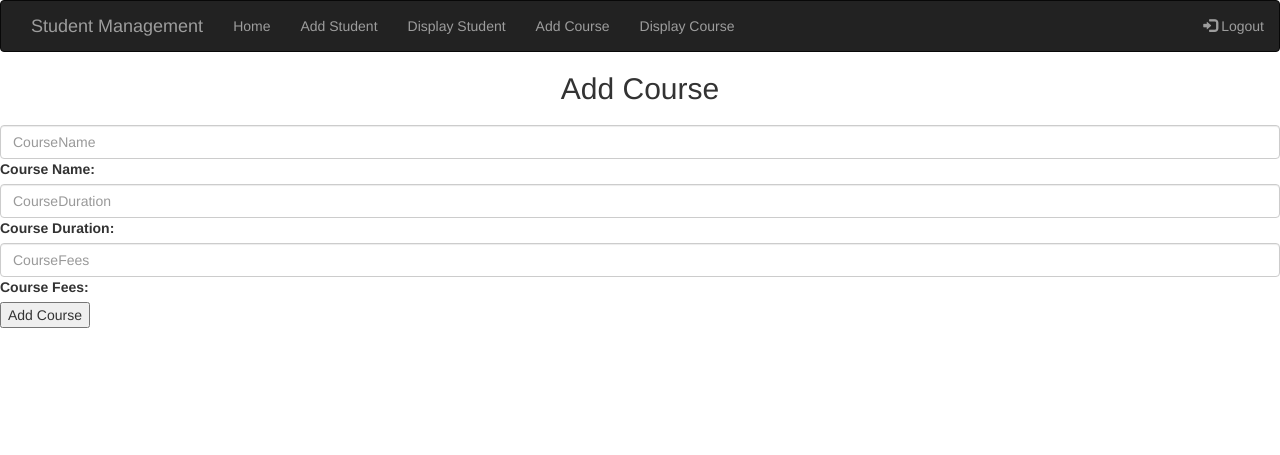
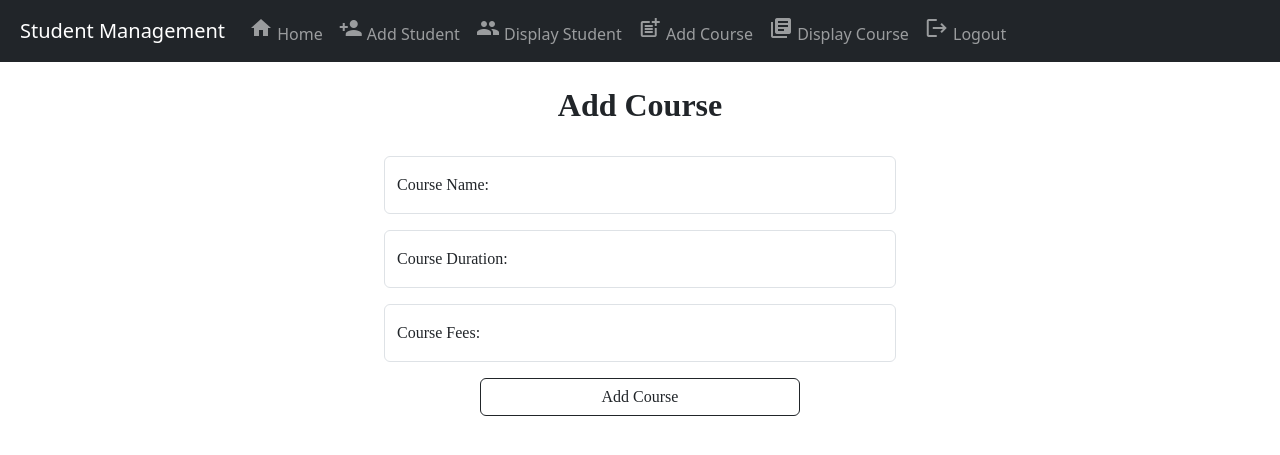
Before and after one commit to punitlanjewar/StudentManagementProject, a Django app: template templates/addcourse.html in a window 1280 px wide. Shown: the top 455 px of the page. Run offline with Django 3.2, Linux system fonts and the light colour scheme; the template is opened without the code that fills it, so the values that code supplies are empty; some libraries are stand-ins or nearby versions.

Commit message:
designe changes

```diff
--- a/templates/addcourse.html
+++ b/templates/addcourse.html
@@ -1,26 +1,53 @@
 {% extends 'adminnavbar.html' %}
 
 {% block content %}
+ <style>
+    .div1{
+        width: 40%;
+    }
+    .button{
+        text-align: center;
+    }
+    .tb1{
+        padding: 50px;
+    }
+    .btn1{
+        width: 200%;
 
-<h2 align="center">Add Course</h2>
+    }
+    .div2{
+        display: flex;
+        justify-content: center;
+        align-items: center;
+        width: 100%;
+    }
+    .label1{
+        font-family: "Times New Roman";
+    }
+    .heading {
+        font-family: "Times New Roman", Times, serif;
+        font-weight: bold;
+    }
+ </style>
+<br><h2 align="center" class="heading">Add Course</h2>
 <form action="add_course" method="post">
     {% csrf_token %}
-    <h3 align="center" style="color:green;">{{ Msg }}</h3>
-    <div>
-        <div class="form-floating mb-3">
-            <input type="text" class="form-control" id="coursename" placeholder="CourseName" name="txtCourseName">
-            <label for="coursename">Course Name:</label>
+    <h3 align="center" style="color:green;">{{ Msg }}</h3><br>
+    <div class="d-flex flex-column div2">
+        <div class="form-floating mb-3 div1">
+            <input type="text" class="form-control label1" id="coursename" placeholder="CourseName" name="txtCourseName">
+            <label for="coursename" class="label1">Course Name:</label>
         </div>
-        <div class="form-floating mb-3">
-            <input type="text" class="form-control" id="courseduration" placeholder="CourseDuration" name="txtCourseDuration">
-            <label for="courseduration">Course Duration:</label>
+        <div class="form-floating mb-3 div1">
+            <input type="text" class="form-control label1" id="courseduration" placeholder="CourseDuration" name="txtCourseDuration">
+            <label for="courseduration" class="label1">Course Duration:</label>
         </div>
-        <div class="form-floating mb-3">
-            <input type="number" class="form-control" id="coursefees" placeholder="CourseFees" name="txtCourseFees">
-            <label for="coursefees">Course Fees:</label>
+        <div class="form-floating mb-3 div1">
+            <input type="number" class="form-control label1" id="coursefees" placeholder="CourseFees" name="txtCourseFees">
+            <label for="coursefees" class="label1">Course Fees:</label>
         </div>
-        <div>
-            <input type="submit" name="btnSub" value="Add Course">
+        <div class="button d-grid gap-2 col-3 mx-auto">
+            <input type="submit" class="btn btn-outline-dark label1" name="btnSub" value="Add Course">
         </div>
     </div>
 </form>
--- a/templates/adminnavbar.html
+++ b/templates/adminnavbar.html
@@ -3,28 +3,32 @@
 <head>
     <meta charset="UTF-8">
     <title>Title</title>
-     <link rel="stylesheet" href="https://maxcdn.bootstrapcdn.com/bootstrap/3.4.1/css/bootstrap.min.css">
-  <script src="https://ajax.googleapis.com/ajax/libs/jquery/3.6.0/jquery.min.js"></script>
-  <script src="https://maxcdn.bootstrapcdn.com/bootstrap/3.4.1/js/bootstrap.min.js"></script>
-    <script src="https://cdn.jsdelivr.net/npm/bootstrap@5.2.0-beta1/dist/js/bootstrap.bundle.min.js" integrity="sha384-pprn3073KE6tl6bjs2QrFaJGz5/SUsLqktiwsUTF55Jfv3qYSDhgCecCxMW52nD2" crossorigin="anonymous"></script>
-
-</head>
+    <script src="https://cdn.jsdelivr.net/npm/bootstrap@5.0.2/dist/js/bootstrap.min.js" integrity="sha384-cVKIPhGWiC2Al4u+LWgxfKTRIcfu0JTxR+EQDz/bgldoEyl4H0zUF0QKbrJ0EcQF" crossorigin="anonymous"></script>
+    <link href="https://cdn.jsdelivr.net/npm/bootstrap@5.3.2/dist/css/bootstrap.min.css" rel="stylesheet">
+    <script src="https://cdn.jsdelivr.net/npm/bootstrap@5.3.2/dist/js/bootstrap.bundle.min.js"></script>
+    <link href="https://fonts.googleapis.com/icon?family=Material+Icons" rel="stylesheet">
+  </head>
+  <style>
+    .stdmanag{
+      margin-left: 20px;
+    }
+  </style>
 <body>
- <nav class="navbar navbar-inverse">
+ <nav class="navbar navbar-expand-sm bg-dark navbar-dark">
   <div class="collapse navbar-collapse" id="navbarSupportedContent">
     <div class="navbar-header">
-      <a class="navbar-brand" href="">Student Management</a>
+      <a class="navbar-brand stdmanag" href="">Student Management</a>
     </div>
 
-        <ul class="nav navbar-nav">
-          <li class="nav-item"><a href="{% url 'home' %}">Home</a></li>
-            <li class="nav-item"><a href="">Add Student</a></li>
-            <li class="nav-item"><a href="">Display Student</a></li>
-            <li class="nav-item"><a href="{% url 'add_course' %}">Add Course</a></li>
-            <li class="nav-item"><a href="">Display Course</a></li>
+        <ul class="navbar-nav">
+          <li class="nav-item"><a class="nav-link" href="{% url 'home' %}"><span class="material-icons">home</span> Home</a></li>
+            <li class="nav-item"><a class="nav-link" href=""><span class="material-icons">person_add</span> Add Student</a></li>
+            <li class="nav-item"><a class="nav-link" href=""><span class="material-icons">group</span> Display Student</a></li>
+            <li class="nav-item"><a class="nav-link" href="{% url 'add_course' %}"><span class="material-icons">post_add</span> Add Course</a></li>
+            <li class="nav-item"><a class="nav-link" href=""><span class="material-icons">library_books</span> Display Course</a></li>
         </ul>
-        <ul class="nav navbar-nav navbar-right">
-          <li class="nav-item"><a href="{% url 'login' %}"><span class="glyphicon glyphicon-log-in"></span> Logout</a></li>
+        <ul class="navbar-nav">
+          <li class="nav-item"><a class="nav-link" href="{% url 'login' %}"><span class="material-icons">logout</span> Logout</a></li>
         </ul>
 
   </div>
```
